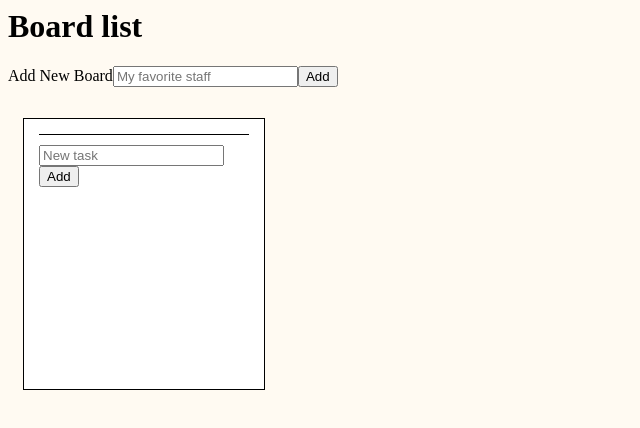
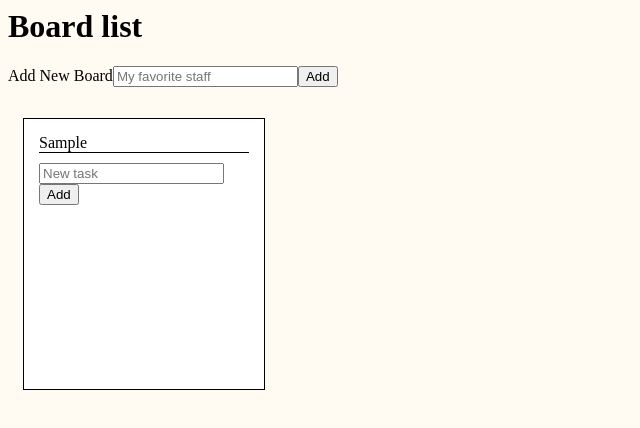
Before and after one commit to serjmax/trello, a React (Create React App) app: page / in a window 1280 px wide. Both pictures are taken after typing "Sample" into the empty fields and a click on the button "Add". Shown: the top 428 px of the page, without its empty margins (0-640 px from the left). Built offline with nearby package versions, Linux system fonts and the light colour scheme.

Commit message:
Change title to name

```diff
--- a/src/components/Board.jsx
+++ b/src/components/Board.jsx
@@ -5,7 +5,7 @@ class Board extends PureComponent {
   render() {
     return (
       <div className="Board">
-        <div className="title">{this.props.board.title}</div>
+        <div className="title">{this.props.board.name}</div>
         <TaskList />
       </div>
     );
```
